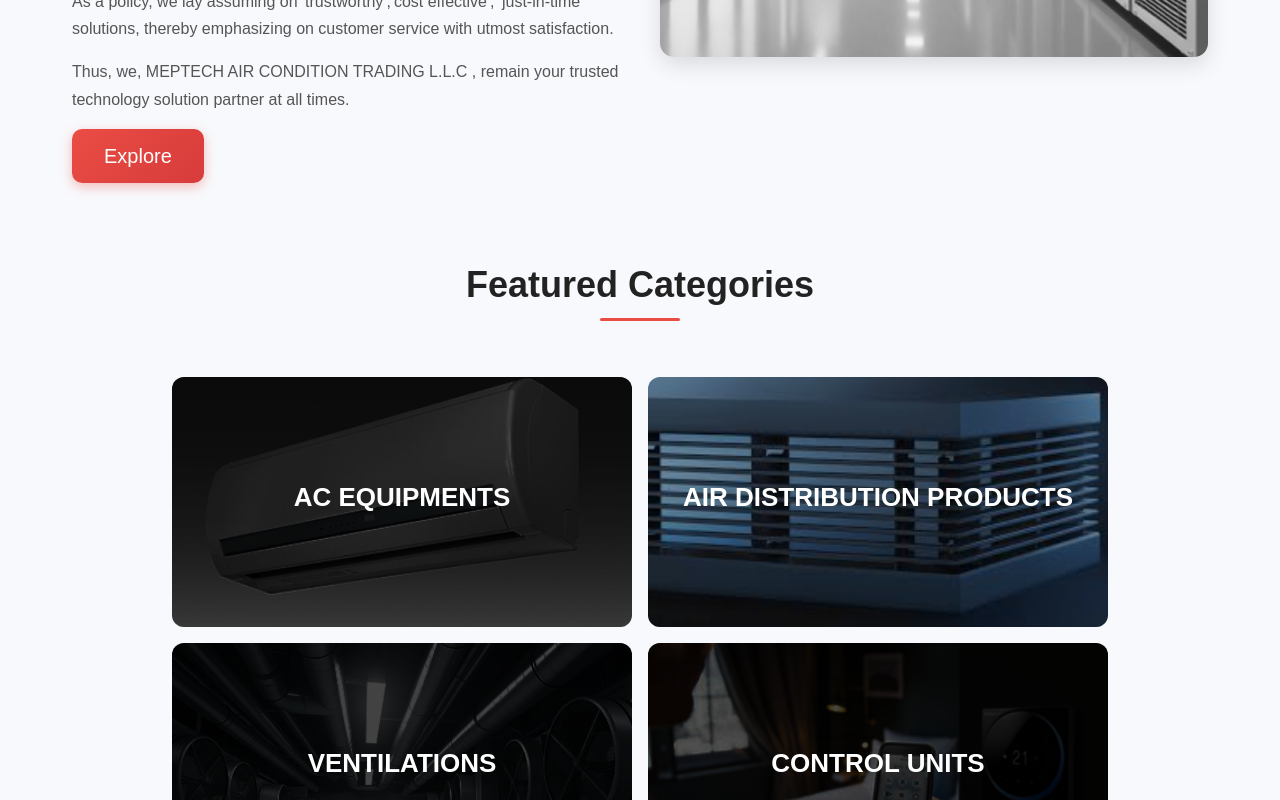
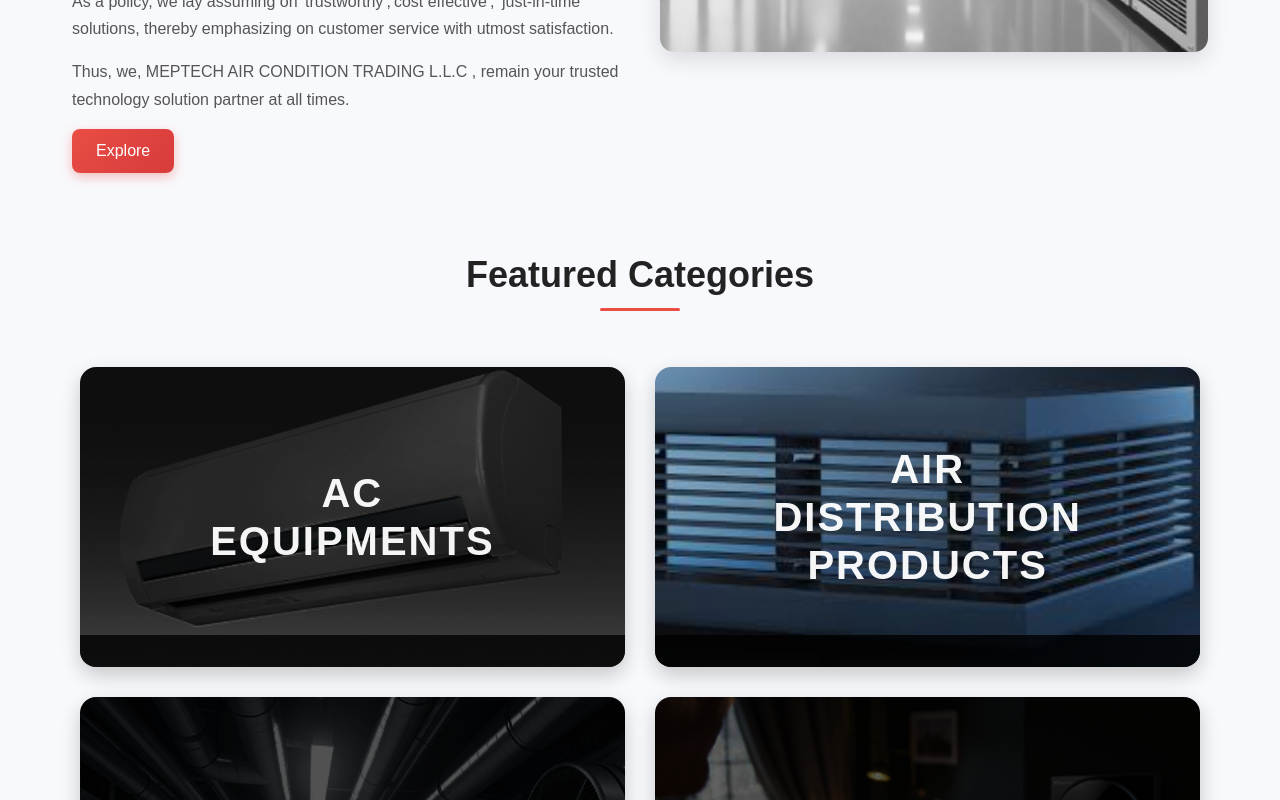
Before and after one commit to meptech308-lgtm/landing-page, an Angular app: page / in a window 1280 px wide. Shown: the part 2700-3500 px from the top of the page. Built offline with nearby package versions, Linux system fonts and the light colour scheme.

Commit message:
featured cards effects

```diff
--- a/src/app/components/home/home.component.css
+++ b/src/app/components/home/home.component.css
@@ -1,13 +1,10 @@
-/* Page background */
 :host {
     display: block;
     background: #f8f9fc;
-    /* subtle off-white for premium look */
     color: #000;
     font-family: "Poppins", sans-serif;
 }
 
-/* Headings */
 .heading {
     text-align: center;
     font-size: 36px;
@@ -20,7 +17,6 @@
     animation: fadeUp 1s ease forwards;
 }
 
-/* Decorative underline */
 .heading::after {
     content: "";
     display: block;
@@ -94,7 +90,6 @@
     background: rgba(234, 77, 68, 0.85);
 }
 
-/* Why section */
 .why {
     text-align: center;
     padding: 3rem 2rem;
@@ -128,7 +123,6 @@
     text-align: center;
 }
 
-/* Cards */
 .firstcards {
     display: grid;
     grid-template-columns: repeat(4, 1fr);
@@ -199,7 +193,6 @@
     line-height: 1.6;
 }
 
-/* Explore button */
 .explore-btn {
     background: linear-gradient(135deg, #EA4D44, #d73b3b);
     color: #FFFFFF;
@@ -217,7 +210,6 @@
     box-shadow: 0 6px 18px rgba(234, 77, 68, 0.5);
 }
 
-/* ---------- IMAGE FLOW / CAROUSEL ---------- */
 .image-flow {
     overflow: hidden;
     padding: 2rem 0;
@@ -287,7 +279,6 @@
     }
 }
 
-/* About section */
 .about {
     display: flex;
     justify-content: space-between;
@@ -330,85 +321,147 @@
     box-shadow: 0 8px 22px rgba(0, 0, 0, 0.12);
 }
 
-/* Featured categories */
 .featured {
-    display: grid;
-    grid-template-columns: repeat(2, 1fr);
+    display: flex;
+    flex-wrap: wrap;
+    gap: 30px;
     justify-content: center;
-    gap: 16px;
+    max-width: 1200px;
+    margin: 0 auto;
     padding: 2rem;
-    max-width: 1000px;
-    margin: 0 auto;
 }
 
 .featured-card {
     position: relative;
+    width: 48%;
+    height: 300px;
+    border-radius: 16px;
+    overflow: hidden;
+    cursor: pointer;
+    box-shadow: 0 8px 20px rgba(0, 0, 0, 0.2);
+    transition: transform 0.6s ease, box-shadow 0.6s ease;
+}
+
+.featured-card:hover {
+    transform: scale(1.05);
+    box-shadow: 0 25px 45px rgba(0, 0, 0, 0.5);
+}
+
+.image-content {
+    position: absolute;
+    top: 0;
+    left: 0;
+    width: 100%;
+    height: 300px;
     background-size: cover;
     background-position: center;
-    height: 250px;
+    transition: transform 0.8s ease, filter 0.6s ease;
+    filter: brightness(0.8);
+}
+
+.featured-card:hover .image-content {
+    transform: scale(1.15) translateY(-20px);
+    filter: brightness(1);
+}
+
+.overlay {
+    position: absolute;
+    bottom: 0;
+    left: 0;
     width: 100%;
-    border-radius: 12px;
+    height: 0;
+    background: rgba(0, 0, 0, 0.8);
     overflow: hidden;
-    cursor: pointer;
+    transition: height 0.6s ease;
     display: flex;
     justify-content: center;
     align-items: center;
-    text-align: center;
-    transition: all 0.4s ease;
-    opacity: 0;
-    transform: translateY(30px);
-    animation: fadeUp 1s ease forwards;
+    padding: 1rem;
+    z-index: 2;
 }
 
-.featured-card:nth-child(1) {
-    animation-delay: 0.2s;
+.featured-card:hover .overlay {
+    height: 100%;
 }
 
-.featured-card:nth-child(2) {
-    animation-delay: 0.4s;
+.card-heading {
+    position: absolute;
+    top: 50%;
+    left: 50%;
+    transform: translate(-50%, -50%);
+    font-size: 2.5rem;
+    font-weight: 900;
+    color: rgba(255, 255, 255, 0.958);
+    text-align: center;
+    z-index: 1;
+    text-transform: uppercase;
+    letter-spacing: 2px;
+    pointer-events: none;
+    transition: all 0.6s ease;
 }
 
-.featured-card:nth-child(3) {
-    animation-delay: 0.6s;
+.overlay-content {
+    display: flex;
+    flex-direction: column;
+    gap: 1rem;
+    text-align: center;
+    color: #fff;
+    opacity: 0;
+    transform: translateY(20px);
+    z-index: 3;
+    transition: all 0.5s ease 0.2s;
 }
 
-.featured-card:nth-child(4) {
-    animation-delay: 0.8s;
+.featured-card:hover .overlay-content {
+    opacity: 1;
+    transform: translateY(0);
 }
 
-.featured-card::before {
-    content: "";
-    position: absolute;
-    inset: 0;
-    background: rgba(0, 0, 0, 0.35);
-    transition: all 0.4s ease;
+.featured-card:hover .card-heading {
+    color: rgba(255, 255, 255, 0.2);
 }
 
-.featured-card h5 {
-    color: #fff;
-    font-size: 26px;
-    font-weight: bold;
-    padding: 12px 20px;
-    border-radius: 6px;
-    z-index: 2;
-    transition: all 0.4s ease;
+.overlay-content p {
+    font-size: 1rem;
+    line-height: 1.5;
 }
 
-.featured-card:hover::before {
-    background: rgba(234, 77, 68, 0.55);
+.explore-btn {
+    background: linear-gradient(135deg, #EA4D44, #D73B3B);
+    border: none;
+    color: #fff;
+    padding: 10px 24px;
+    font-size: 1rem;
+    border-radius: 8px;
+    cursor: pointer;
 }
 
-.featured-card:hover {
-    transform: scale(1.08) rotate(-2deg);
-    box-shadow: 0 20px 40px rgba(0, 0, 0, 0.4);
+@media (max-width: 1024px) {
+    .featured-card {
+        width: 48%;
+        height: 320px;
+    }
+
+    .card-heading {
+        font-size: 2rem;
+    }
 }
 
-.featured-card:hover h5 {
-    color: #fff;
-    transform: translateY(-10px);
+@media (max-width: 768px) {
+    .featured-card {
+        width: 100%;
+        height: 250px;
+    }
+
+    .card-heading {
+        font-size: 1.5rem;
+    }
+
+    .overlay-content {
+        max-width: 80%;
+    }
 }
 
-/* Animations */
 @keyframes fadeUp {
     to {
         opacity: 1;
@@ -416,7 +469,6 @@
     }
 }
 
-/* Responsive */
 @media (max-width: 1024px) {
     .firstcards {
         grid-template-columns: repeat(2, 1fr);
@@ -462,10 +514,6 @@
         grid-template-columns: 1fr;
     }
 
-    .featured-card {
-        height: 200px;
-    }
-
     .featured-card h5 {
         font-size: 22px;
     }
--- a/src/app/components/home/home.component.html
+++ b/src/app/components/home/home.component.html
@@ -73,9 +73,17 @@
     <h4 class="heading">Featured Categories</h4>
 
     <div class="featured">
-        <div class="featured-card" *ngFor="let item of featured" [style.backgroundImage]="'url(' + item.img + ')'"
-            (click)="goToProducts(item.head)">
-            <h5>{{ item.head }}</h5>
+        <div class="featured-card wrap" *ngFor="let item of featured">
+            <div class="image-content" [style.backgroundImage]="'url(' + item.img + ')'"></div>
+            <h5 class="card-heading">{{ item.head }}</h5>
+
+            <div class="overlay">
+                <div class="overlay-content">
+                    <p>{{ item.description }}</p>
+                    <button class="explore-btn"
+                        (click)="goToProducts(item.head); $event.stopPropagation()">Explore</button>
+                </div>
+            </div>
         </div>
     </div>
 
--- a/src/app/components/home/home.component.ts
+++ b/src/app/components/home/home.component.ts
@@ -44,22 +44,26 @@ export class HomeComponent {
   {
     id: 1,
     img: '/image1.png',
-      head: 'AC EQUIPMENTS'
+    head: 'AC EQUIPMENTS',
+    description: 'Complete range of Daikin AC units, VRV systems, and energy-efficient air-conditioning solutions for residential, commercial, and industrial projects.'
   },
   {
     id: 2,
     img: '/images.jpeg',
-      head: 'AIR DISTRIBUTION PRODUCTS'
+    head: 'AIR DISTRIBUTION PRODUCTS',
+    description: 'High-quality air distribution products including ducting, diffusers, grilles, and louvers designed to optimize airflow and comfort.'
   },
   {
-      id: 1,
+    id: 3,
     img: '/image3.png',
-      head: 'VENTILATIONS'
+    head: 'VENTILATIONS',
+    description: 'Advanced ventilation solutions including VAVs, Flowbars, and air handling systems to maintain optimal indoor air quality.'
   },
   {
-      id: 1,
+    id: 4,
     img: '/image4.png',
-      head: 'CONTROL UNITS'
+    head: 'CONTROL UNITS',
+    description: 'Smart control systems and automation units for precise temperature, airflow, and energy management across HVAC setups.'
   },
 ]
 
```
Lines whose indentation alone changed are shown as unchanged.
